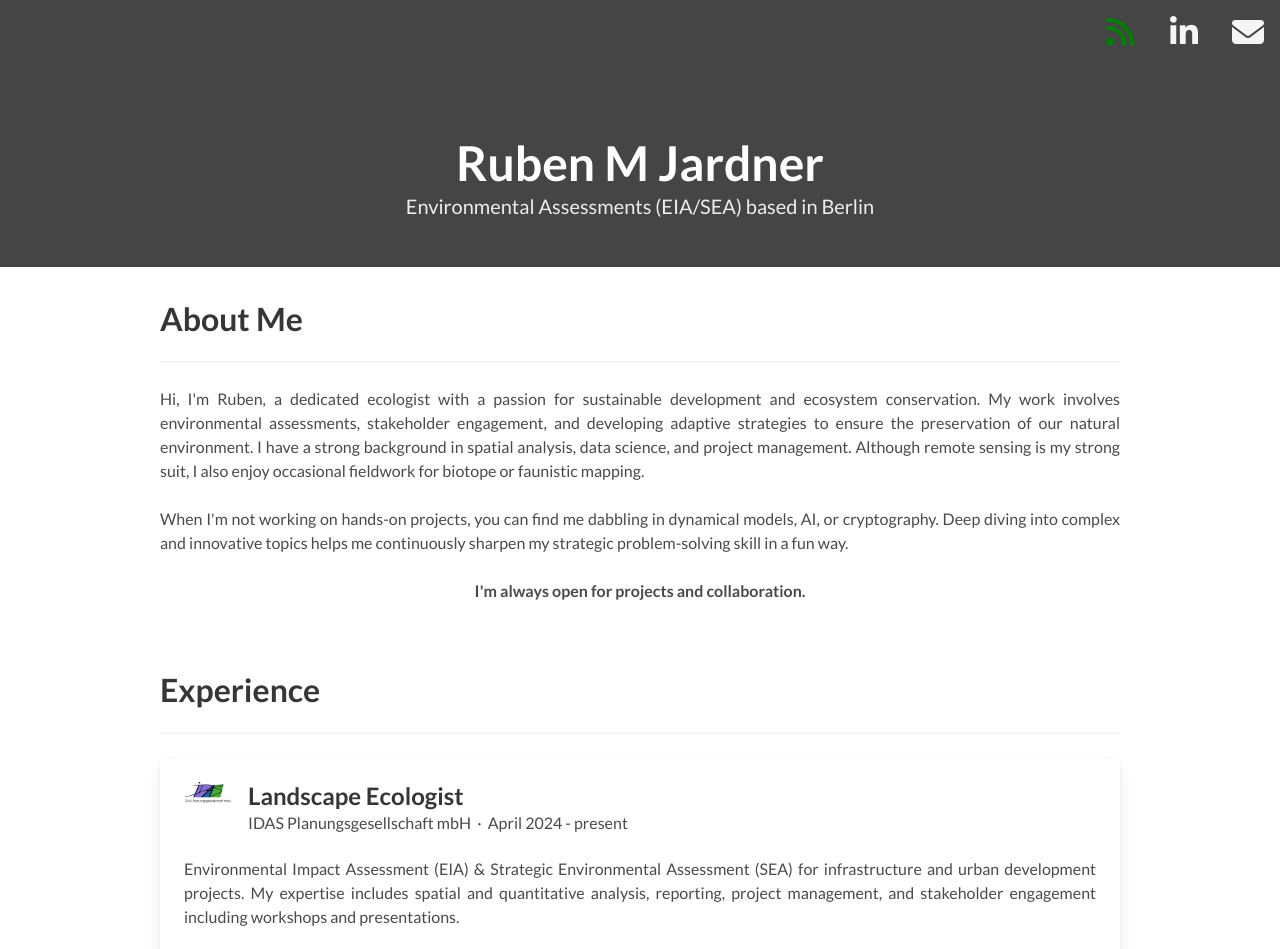
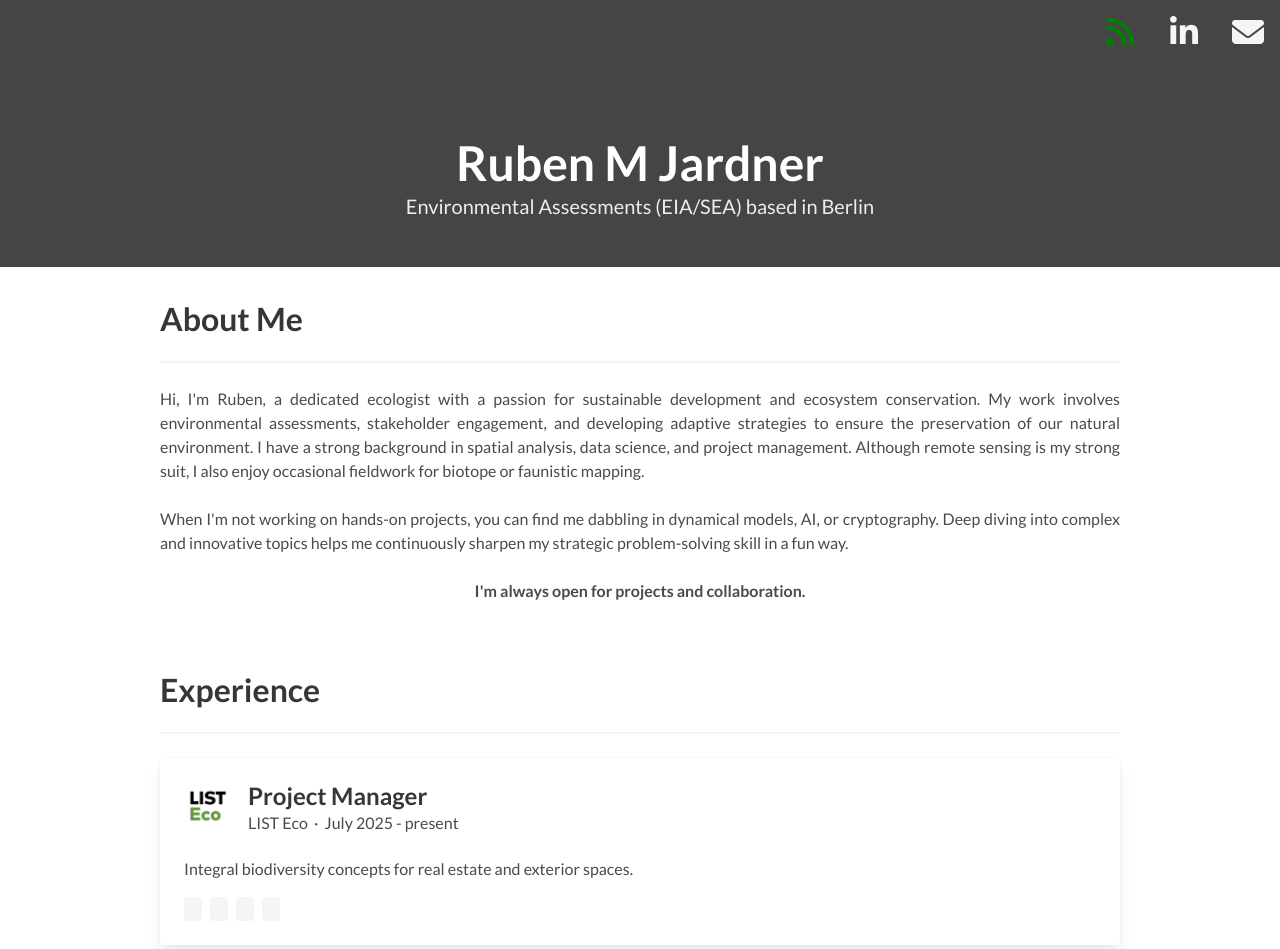
Before and after one commit to rbnmj/rbnmj.github.io, a plain HTML site: page index.html in a window 1280 px wide. Shown: the top 949 px of the page. Drawn offline with Linux system fonts and the light colour scheme.

Commit message:
leco preview

```diff
--- a/index.html
+++ b/index.html
@@ -98,6 +98,34 @@
     <div class="container">
       <h1 class="title">Experience</h1>
       <hr />
+
+      <div class="card">
+        <div class="card-content">
+          <div class="media">
+            <div class="media-left">
+              <figure class="image is-48x48">
+                <img src="img/LECO-Logo.jpg" alt="List Eco Logo">
+              </figure>
+            </div>
+            <div class="media-content">
+              <p class="title is-4">Project Manager</p>
+              <p class="subtitle is-6">LIST Eco &nbsp;&#x00B7;&nbsp; <time datetime="2025-7">July 2025</time> - <time
+                  datetime="">present</time> </p>
+            </div>
+          </div>
+          <div class="content">
+            <p class="justified-text"> Integral biodiversity concepts for real estate and exterior spaces.</p>
+            <div class="tags">
+              <span class="tag"></span>
+              <span class="tag"></span>
+              <span class="tag"></span>
+              <span class="tag"></span>
+            </div>
+          </div>
+        </div>
+      </div>
+      <div class="card card-gap">
+
       <div class="card">
         <div class="card-content">
           <div class="media">
@@ -108,8 +136,8 @@
             </div>
             <div class="media-content">
               <p class="title is-4">Landscape Ecologist</p>
-              <p class="subtitle is-6">IDAS Planungsgesellschaft mbH &nbsp;&#x00B7;&nbsp; <time datetime="2014-4">April 2024</time> - <time
-                  datetime="">present</time> </p>
+              <p class="subtitle is-6">IDAS Planungsgesellschaft mbH &nbsp;&#x00B7;&nbsp; <time datetime="2024-4">April 2024</time> - <time
+                  datetime="2025-6">June 2025</time> </p>
             </div>
           </div>
           <div class="content">
@@ -128,7 +156,10 @@
           </div>
         </div>
       </div>
+      </div>
+
       <div class="card card-gap">
+      <div class="card">
         <div class="card-content">
           <div class="media">
             <div class="media-left">
@@ -158,6 +189,8 @@
           </div>
         </div>
       </div>
+      </div>
+
       <div class="card card-gap">
         <div class="card-content">
           <div class="media">
@@ -181,6 +214,8 @@
           </div>
         </div>
       </div>
+      </div>
+
       <div class="card card-gap">
         <div class="card-content">
           <div class="media">
```
Also changed, not shown: img/LECO-logo.jpg (added).
